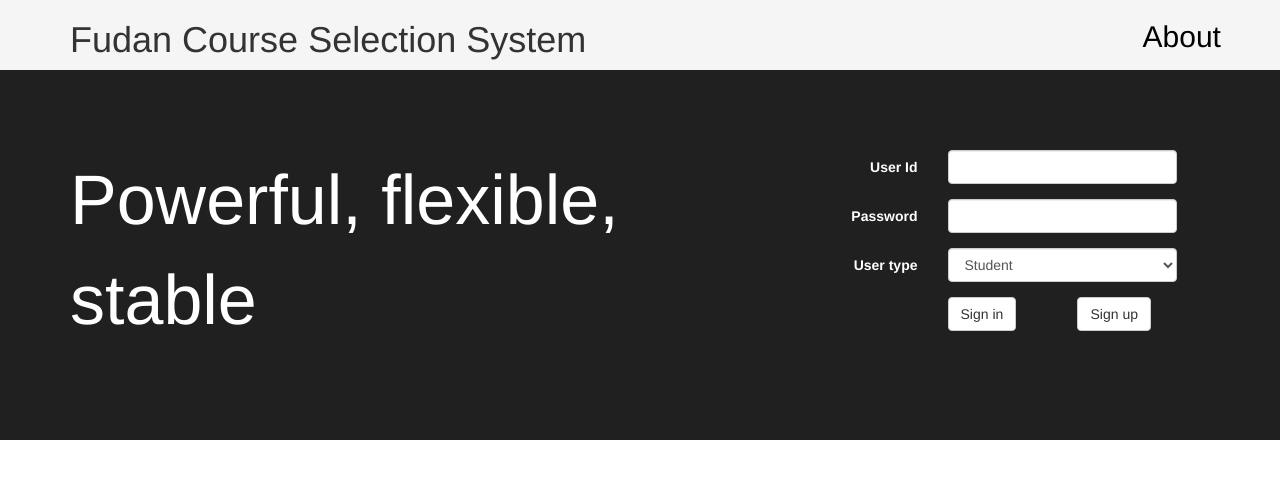
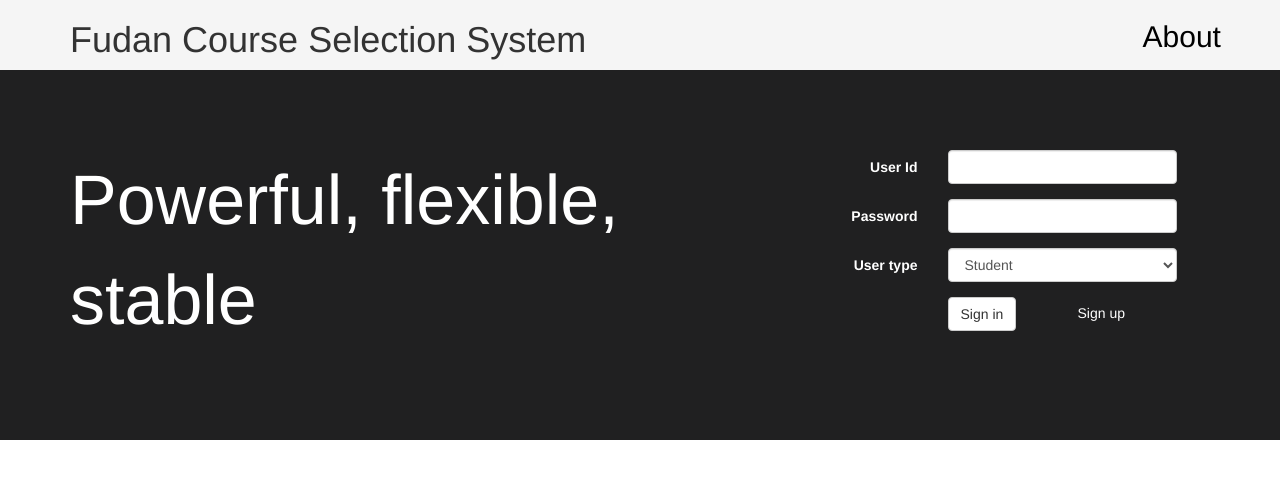
Before and after one commit to SiuTo/CourseSelectionSystem, a PHP site: page / in a window 1280 px wide. Shown: the top 479 px of the page. Run offline with PHP 8.4, Linux system fonts and the light colour scheme.

Commit message:
modify sign up

```diff
--- a/css/index.css
+++ b/css/index.css
@@ -16,3 +16,13 @@
 .slogan {
 	font-size: 70px;
 }
+
+.signup {
+	color: #ffffff;
+	font-size: 14px;
+	line-height: 32px;
+}
+
+.signup:hover {
+	color: #ffffff;
+}
--- a/index.html
+++ b/index.html
@@ -32,7 +32,7 @@
 					<p class="slogan">Powerful, flexible, stable</p>
 				</div>
 				<div class="col-sm-4">
-					<form action="" method="post" class="form-horizontal">
+					<form action="login.php" method="post" class="form-horizontal">
 						<div class="form-group">
 							<label for="userId" class="col-sm-3 control-label">User Id</label>
 							<div class="col-sm-8">
@@ -60,7 +60,7 @@
 								<button type="submit" class="btn btn-default">Sign in</button>
 							</div>
 							<div class="col-sm-offset-1 col-sm-3">
-								<button type="button" class="btn btn-default">Sign up</button>
+								<a class="signup" href="signup.html">Sign up</a>
 							</div>
 						</div>
 					</form>
```
